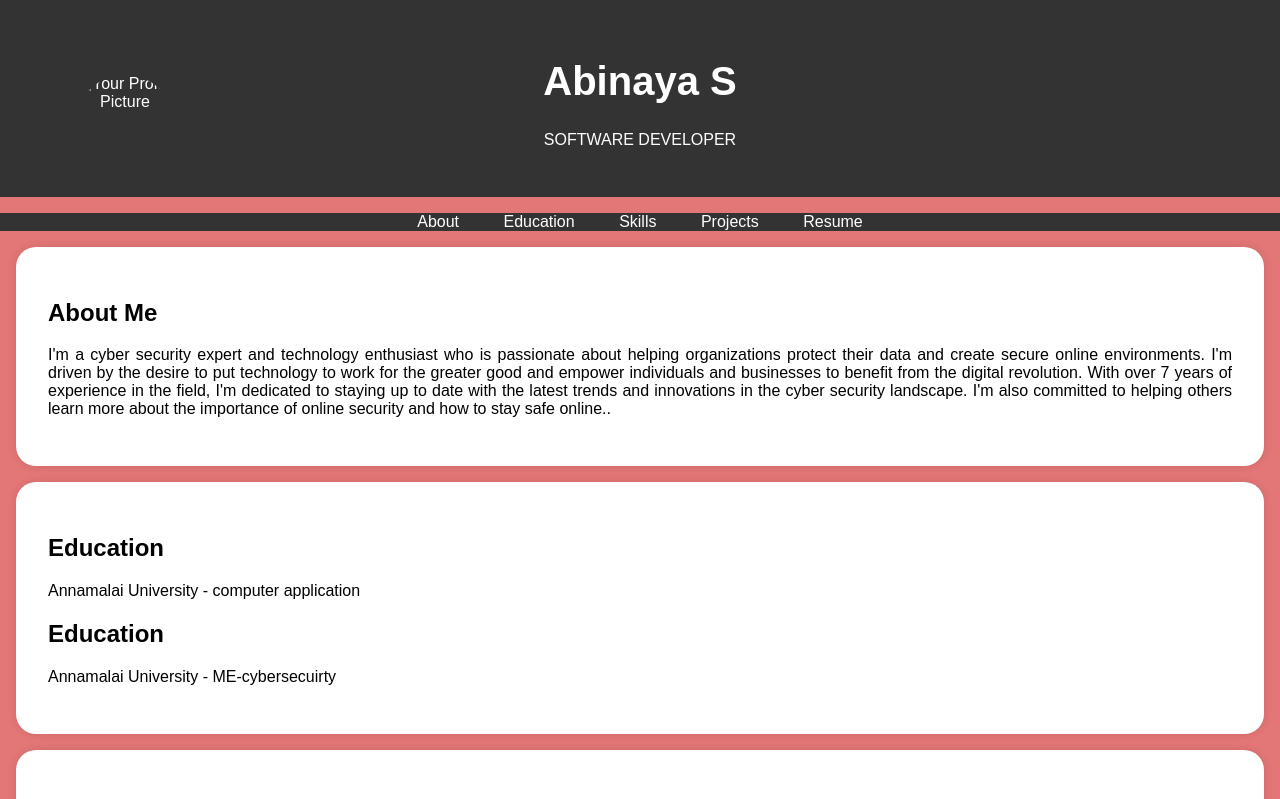
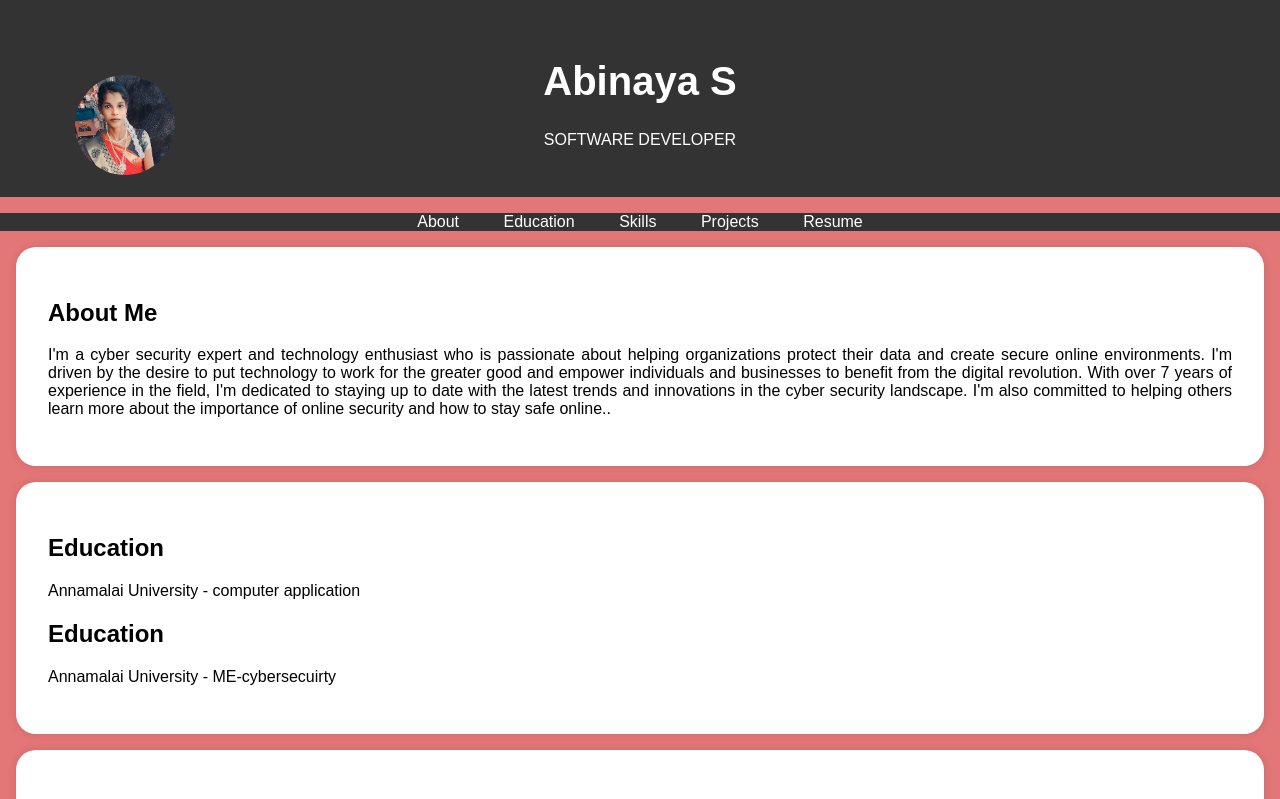
Before and after one commit to Sumithraabi03/abi, a plain HTML site: page Index.html in a window 1280 px wide. Shown: the top 799 px of the page. Drawn offline with Linux system fonts and the light colour scheme.

Commit message:
index.html

```diff
--- a/Index.html
+++ b/Index.html
@@ -95,7 +95,7 @@
     <header>
         <div class="header-content">
             <!-- Add your profile picture here -->
-            <img src="MYPIC.jfif" alt="Your Profile Picture" class="profile-picture">
+            <img src="IMG_20231020_142732.jpg"alt="Your Profile Picture" class="profile-picture">
             <h1>Abinaya S</h1>
             <p>SOFTWARE DEVELOPER</p>
         </div>
```
